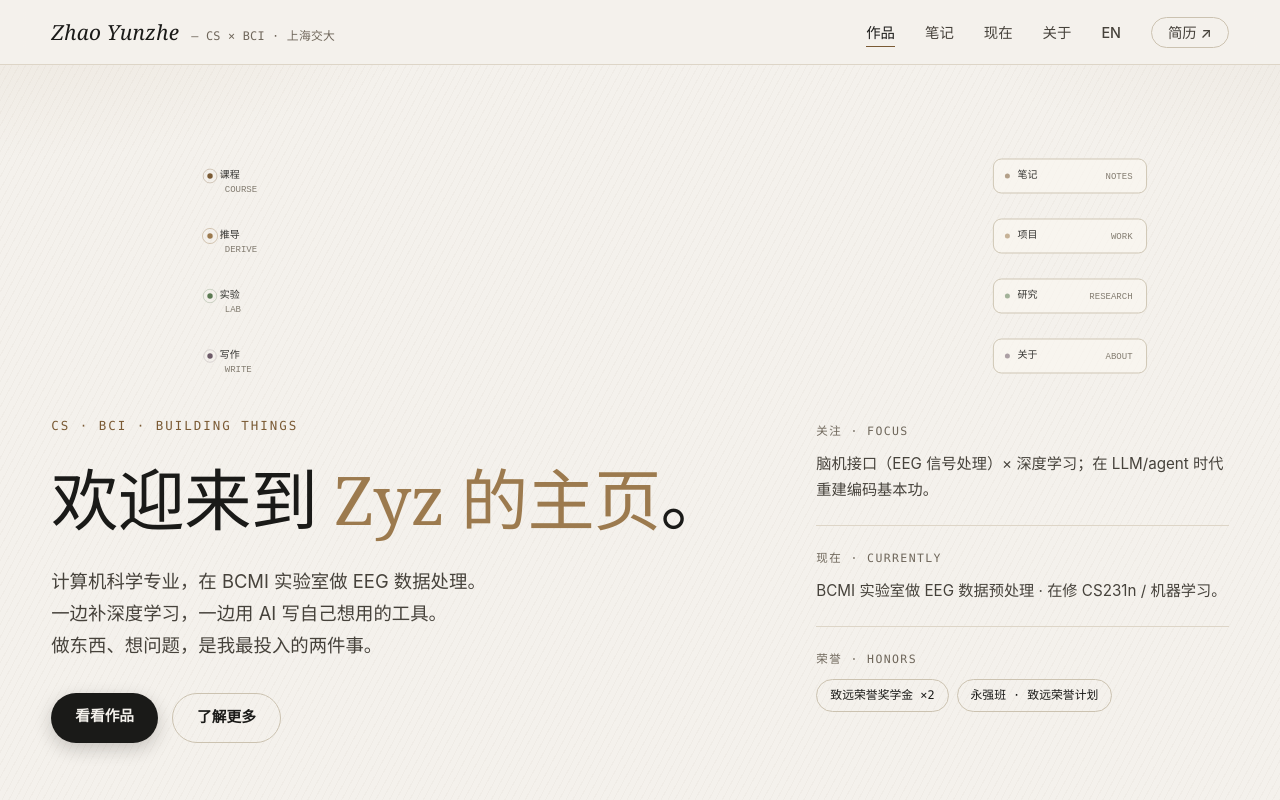
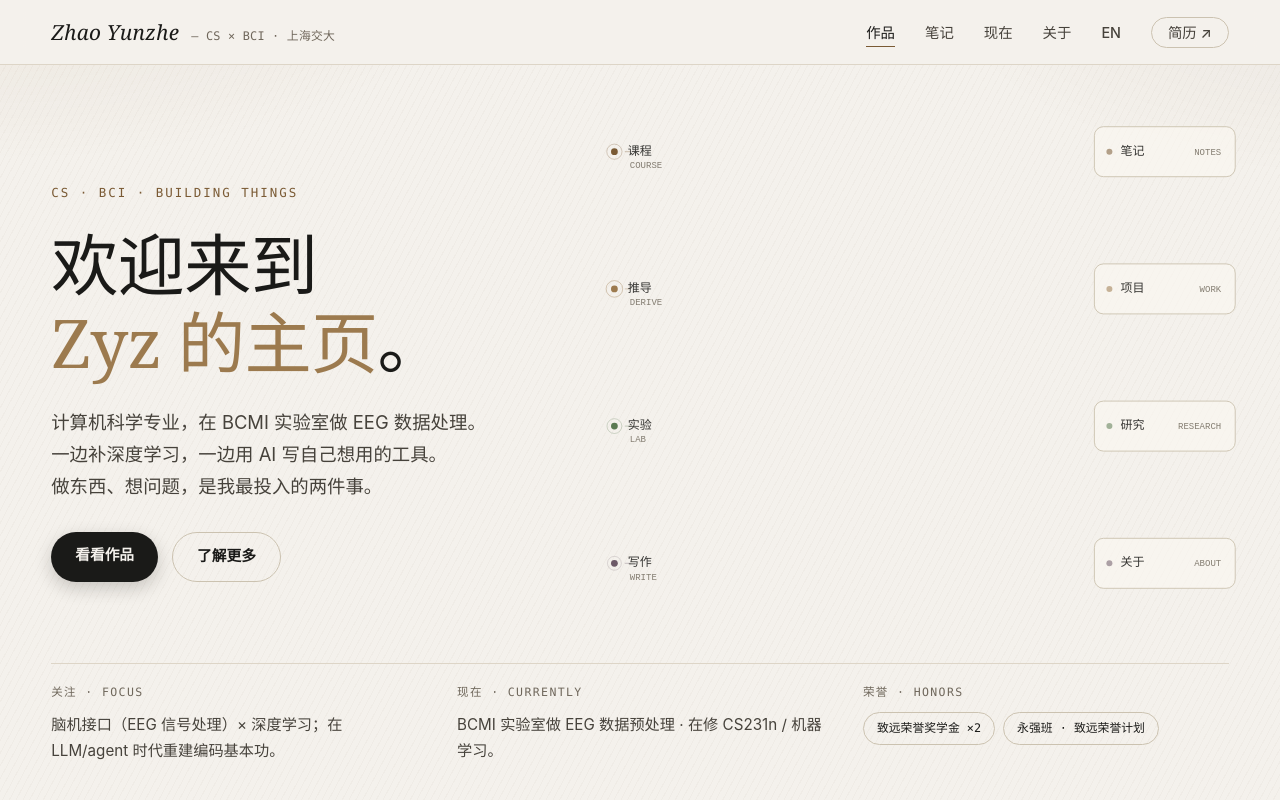
Before and after one commit to xiaoqing-t/xiaoqing-t.github.io, a React (Vite) app: page / in a window 1280 px wide. Shown: the top 800 px of the page. Built offline with nearby package versions, Linux system fonts and the light colour scheme.

Commit message:
feat: 首屏改为整屏粒子动画
Hero 占满一屏，动画按信息带预留空间居中；窄屏回退为横幅布局。

```diff
--- a/public/lab/keep-learning.html
+++ b/public/lab/keep-learning.html
@@ -230,6 +230,7 @@
 
   const params = new URLSearchParams(location.search);
   const embed = params.get('embed') === '1';
+  const heroLayout = params.get('layout') === 'hero';
   const canvas = document.getElementById('stage');
   const ctx = canvas.getContext('2d', { alpha: embed });
   const countEl = document.getElementById('count');
@@ -331,18 +332,30 @@
 
   function makeLayout() {
     compact = W < 760;
+    const wide = heroLayout && !compact && W >= 1000 && H >= 360;
     const pad = compact ? (embed ? 16 : 24) : clamp(W * 0.035, embed ? 28 : 38, 64);
-    const cy = H * 0.5;
-    const span = embed
+    const bottomBand = wide ? 150 : 0;
+    const cy = (H - bottomBand) * 0.5;
+    const span = wide
+      ? clamp(H * 0.56, 300, 470)
+      : embed
         ? Math.min(H * 0.72, compact ? 190 : 250)
         : Math.min(H * 0.43, 430);
-    const nodeX = compact ? pad + (embed ? 8 : 10) : W * (embed ? 0.135 : 0.145);
-    const cardW = compact
+    const nodeX = wide
+      ? W * 0.48
+      : compact ? pad + (embed ? 8 : 10) : W * (embed ? 0.135 : 0.145);
+    const cardW = wide
+      ? clamp(W * 0.11, 130, 184)
+      : compact
         ? (embed ? 66 : 74)
         : (embed ? clamp(W * 0.13, 120, 170) : clamp(W * 0.145, 150, 222));
-    const cardH = compact ? (embed ? 26 : 38) : (embed ? 34 : 58);
-    const cardX = compact ? W - pad - cardW / 2 - 2 : W * (embed ? 0.865 : 0.835);
-    const logoSize = embed
+    const cardH = wide ? 50 : compact ? (embed ? 26 : 38) : (embed ? 34 : 58);
+    const cardX = wide
+      ? W * 0.91
+      : compact ? W - pad - cardW / 2 - 2 : W * (embed ? 0.865 : 0.835);
+    const logoSize = wide
+      ? clamp(Math.min(W * 0.16, H * 0.42), 190, 300)
+      : embed
         ? clamp(Math.min(W * (compact ? 0.24 : 0.18), H * 0.6), compact ? 80 : 110, 200)
         : clamp(Math.min(W * 0.2, H * 0.28), compact ? 96 : 144, 260);
 
@@ -376,7 +389,8 @@
 
     return {
       compact,
-      cx: W * (compact ? 0.485 : 0.495),
+      wide,
+      cx: W * (wide ? 0.69 : compact ? 0.485 : 0.495),
       cy,
       logoSize,
       spiralR: logoSize * (compact ? 0.44 : 0.46),
@@ -559,12 +573,12 @@
 
     ctx.globalAlpha = alpha * 0.92;
     ctx.fillStyle = 'rgba(70, 66, 59, 1)';
-    ctx.font = `${compact ? 8.5 : 10}px ${MONO_FONT}`;
+    ctx.font = `${layout.wide ? 11 : compact ? 8.5 : 10}px ${MONO_FONT}`;
     drawSpacedText(
       'keep learning',
       cx,
       y,
-      compact ? 1.3 : 2,
+      layout.wide ? 2.4 : compact ? 1.3 : 2,
     );
     ctx.restore();
   }
@@ -613,9 +627,9 @@
     const { color, zh, en, x, y } = node;
     const active = t < 2.05;
     const pulse = active ? 0.5 + 0.5 * Math.sin(t * 4.4 + color * 1.7) : 0;
-    const dotR = embed ? 2.7 : compact ? 3 : 3.4;
-    const labelSize = embed ? (compact ? 9 : 10) : (compact ? 10 : 12);
-    const labelGap = embed ? 7 : compact ? 8 : 12;
+    const dotR = layout.wide ? 3.4 : embed ? 2.7 : compact ? 3 : 3.4;
+    const labelSize = layout.wide ? 12 : embed ? (compact ? 9 : 10) : (compact ? 10 : 12);
+    const labelGap = layout.wide ? 10 : embed ? 7 : compact ? 8 : 12;
 
     ctx.save();
     ctx.strokeStyle = COLORS[color];
@@ -659,13 +673,13 @@
     const eased = flash * flash * (3 - 2 * flash);
     const left = x - w / 2;
     const top = y - h / 2;
-    const labelSize = embed ? (compact ? 9 : 10) : (compact ? 10 : 12);
-    const labelX = embed ? (compact ? 16 : 24) : (compact ? 18 : 27);
-    const dotX = left + (embed ? (compact ? 9 : 14) : (compact ? 10 : 16));
-    const dotR = embed ? (compact ? 2 : 2.5) : (compact ? 2.4 : 3);
+    const labelSize = layout.wide ? 12 : embed ? (compact ? 9 : 10) : (compact ? 10 : 12);
+    const labelX = layout.wide ? 26 : embed ? (compact ? 16 : 24) : (compact ? 18 : 27);
+    const dotX = left + (layout.wide ? 15 : embed ? (compact ? 9 : 14) : (compact ? 10 : 16));
+    const dotR = layout.wide ? 3 : embed ? (compact ? 2 : 2.5) : (compact ? 2.4 : 3);
 
     ctx.save();
-    roundRect(ctx, left, top, w, h, compact ? 6 : 8);
+    roundRect(ctx, left, top, w, h, layout.wide ? 9 : compact ? 6 : 8);
     ctx.fillStyle = flash > 0
       ? `rgba(231, 220, 200, ${0.44 + eased * 0.36})`
       : 'rgba(251, 248, 242, 0.58)';
--- a/src/components/Hero.tsx
+++ b/src/components/Hero.tsx
@@ -40,7 +40,7 @@ export default function Hero() {
       <div className="hero-motion" aria-hidden="true">
         <iframe
           ref={motionFrame}
-          src={`${import.meta.env.BASE_URL}lab/keep-learning.html?embed=1`}
+          src={`${import.meta.env.BASE_URL}lab/keep-learning.html?embed=1&layout=hero`}
           title="keep learning 粒子动画"
           tabIndex={-1}
         />
--- a/src/styles/global.css
+++ b/src/styles/global.css
@@ -169,8 +169,17 @@ a:hover { text-decoration: underline; }
 .nav-toggle { display: none; flex-direction: column; gap: 5px; background: none; border: 0; cursor: pointer; padding: 6px; }
 .nav-toggle span { width: 22px; height: 2px; background: var(--ink); transition: transform 0.2s; }
 
-/* ===== Hero ===== */
-.hero { position: relative; padding: 76px 0 60px; overflow: hidden; }
+/* ===== Hero =====
+   桌面：整屏首屏，动画铺满背景并偏右构图，左侧叠标题与按钮；
+   底部一条三栏信息带。向下滚动即自然进入作品区。 */
+.hero {
+  position: relative;
+  display: flex;
+  min-height: calc(100vh - 65px);
+  min-height: calc(100svh - 65px);
+  padding: 0;
+  overflow: hidden;
+}
 .hero-bg {
   position: absolute;
   inset: -12% -6%;
@@ -181,10 +190,10 @@ a:hover { text-decoration: underline; }
   pointer-events: none;
 }
 .hero-motion {
-  position: relative;
-  width: min(var(--maxw), 92%);
-  height: clamp(210px, 20vw, 250px);
-  margin: 0 auto clamp(14px, 2vw, 24px);
+  position: absolute;
+  inset: 0;
+  z-index: 0;
+  pointer-events: none;
 }
 .hero-motion iframe {
   display: block;
@@ -196,19 +205,24 @@ a:hover { text-decoration: underline; }
 }
 .hero-inner {
   position: relative;
+  z-index: 1;
   width: min(var(--maxw), 92%);
   margin-inline: auto;
-  display: grid;
-  grid-template-columns: minmax(0, 1.7fr) minmax(260px, 1fr);
-  gap: 64px;
-  align-items: start;
+  display: flex;
+  flex-direction: column;
+  padding-block: clamp(20px, 4.5vh, 48px);
+}
+.hero-main {
+  position: relative;
+  max-width: min(44%, 720px);
+  margin-block: auto;
 }
 .hero-eyebrow {
   font-family: var(--mono);
   font-size: 0.78rem;
   color: var(--accent);
   letter-spacing: 0.16em;
-  margin-bottom: 24px;
+  margin-bottom: 22px;
 }
 .hero-title {
   font-family: var(--serif);
@@ -216,21 +230,27 @@ a:hover { text-decoration: underline; }
   line-height: 1.16;
   font-weight: 500;
   letter-spacing: -0.01em;
-  margin-bottom: 26px;
+  margin-bottom: 24px;
   color: var(--ink);
 }
-.hero-title .accent { color: var(--accent-warm); font-style: normal; }
+.hero-title .accent { color: var(--accent-warm); font-style: normal; white-space: nowrap; }
 .hero-sub {
   font-size: clamp(1rem, 1.6vw, 1.15rem);
   color: var(--ink-soft);
   max-width: 34em;
-  margin-bottom: 32px;
+  margin-bottom: 30px;
 }
 .hero-sub span { display: block; }
 .hero-actions { display: flex; gap: 14px; flex-wrap: wrap; }
 
-.hero-aside { padding-top: 6px; }
-.hero-fact + .hero-fact { margin-top: 22px; padding-top: 22px; border-top: 1px solid var(--line); }
+.hero-aside {
+  display: grid;
+  grid-template-columns: repeat(3, minmax(0, 1fr));
+  gap: 20px 40px;
+  padding-top: 18px;
+  border-top: 1px solid var(--line);
+}
+.hero-fact + .hero-fact { margin-top: 0; padding-top: 0; border-top: 0; }
 .fact-label {
   font-family: var(--mono);
   font-size: 0.72rem;
@@ -658,6 +678,29 @@ a:hover { text-decoration: underline; }
 @keyframes modalIn { from { opacity: 0; transform: translateY(16px) scale(0.98); } to { opacity: 1; transform: none; } }
 
 /* ===== 响应式 ===== */
+/* 窄屏回退为「动画横幅 + 下方文字」，不在小屏做整屏叠层 */
+@media (max-width: 999px) {
+  .hero { display: block; min-height: 0; padding: 40px 0 44px; }
+  .hero-motion {
+    position: relative;
+    inset: auto;
+    width: min(var(--maxw), 92%);
+    height: clamp(210px, 36vw, 340px);
+    margin: 0 auto clamp(16px, 2.5vw, 28px);
+  }
+  .hero-inner { display: block; padding-block: 0; }
+  .hero-main { max-width: none; margin: 0; }
+  .hero-aside {
+    margin-top: 36px;
+    grid-template-columns: 1fr 1fr;
+    gap: 24px 40px;
+    padding-top: 0;
+    border-top: 0;
+  }
+  .hero-fact + .hero-fact { margin-top: 0; padding-top: 0; border-top: 0; }
+  .hero-fact:last-child { grid-column: 1 / -1; }
+}
+
 @media (max-width: 980px) {
   .hero-inner { grid-template-columns: 1fr; gap: 40px; }
   .hero-aside { display: grid; grid-template-columns: 1fr 1fr; gap: 24px 40px; padding-top: 0; }
```
Lines whose indentation alone changed are shown as unchanged.
